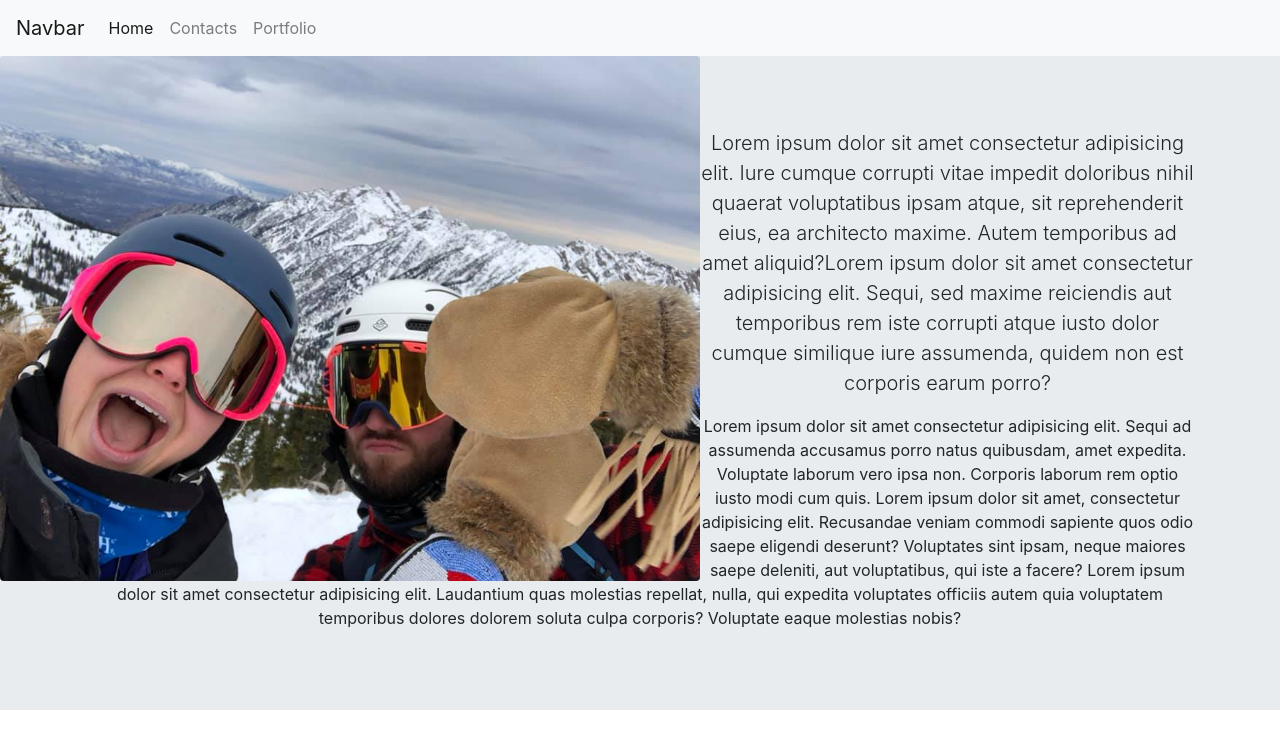
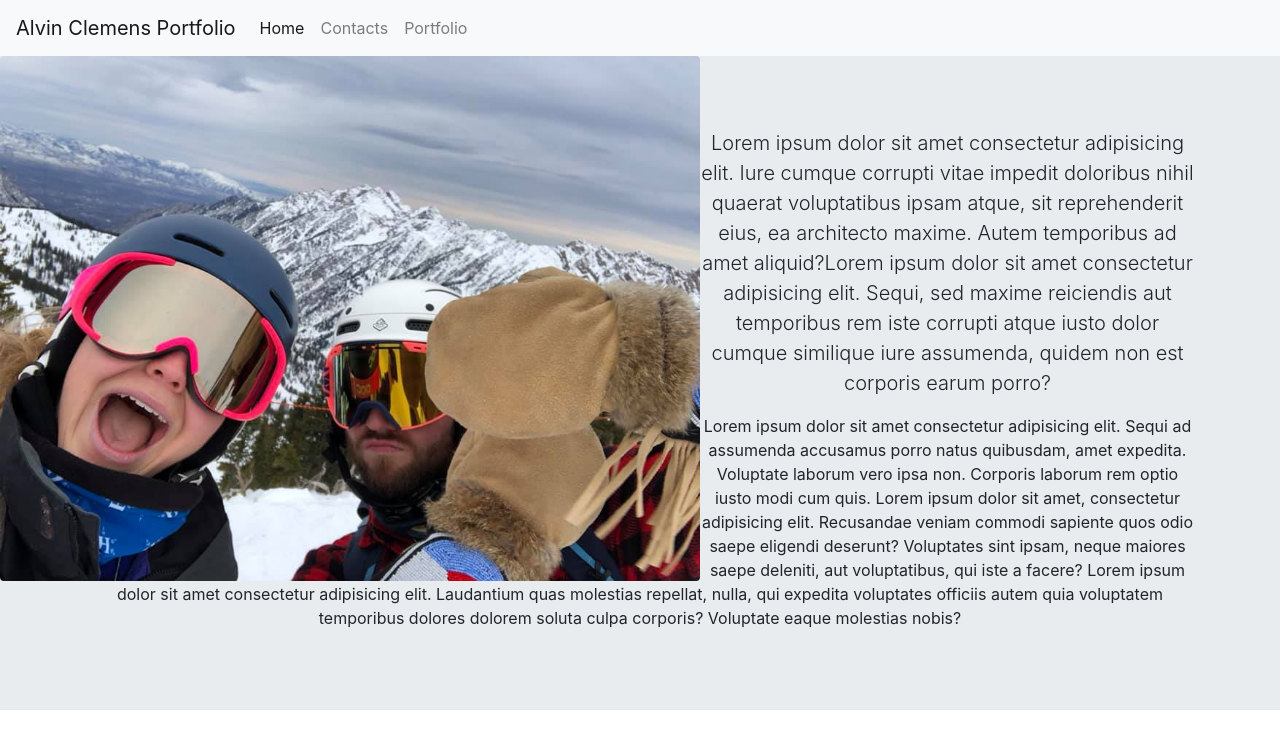
Before and after one commit to Cloggedbat/Alvin-Clemens-Portfolio, a plain HTML site: page Homepage/portfolio.html in a window 1280 px wide. Drawn offline with nearby package versions, Linux system fonts and the light colour scheme.

```diff
--- a/Homepage/portfolio.html
+++ b/Homepage/portfolio.html
@@ -9,7 +9,7 @@
 </head>
 <body>
     <nav class="navbar navbar-expand-lg navbar-light bg-light">
-        <a class="navbar-brand" href="#">Navbar</a>
+        <a class="navbar-brand" href="#">Alvin Clemens Portfolio</a>
         <button class="navbar-toggler" type="button" data-toggle="collapse" data-target="#navbarNav" aria-controls="navbarNav" aria-expanded="false" aria-label="Toggle navigation">
           <span class="navbar-toggler-icon"></span>
         </button>
```
